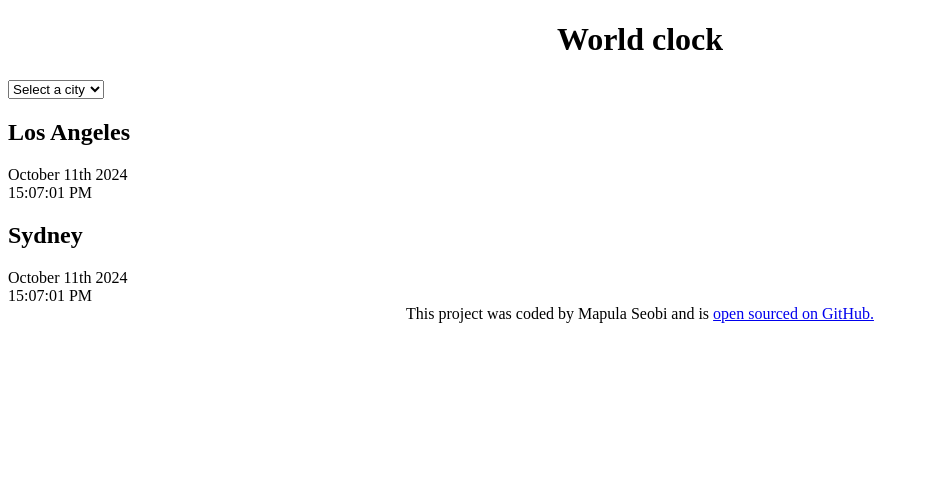
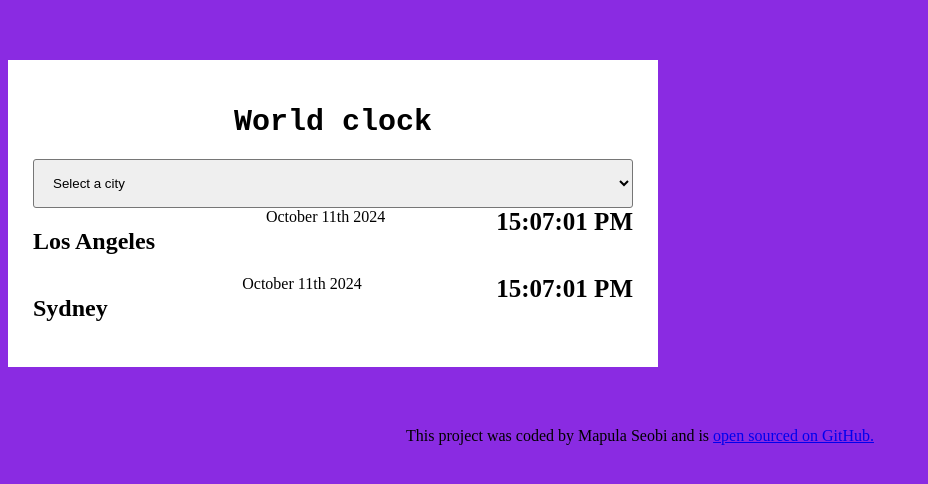
Before and after one commit to Puula066/world-clock-project, a plain HTML site: page index.html in a window 1280 px wide. Shown: the whole page, without its empty margins (0-928 px from the left). Drawn offline with Linux system fonts and the light colour scheme.

Commit message:
Added style.css

```diff
--- a/CSS/style.css
+++ b/CSS/style.css
@@ -1,6 +1,44 @@
 h1 {
   text-align: center;
+  font-size: 30px;
+  font-family: "Courier New", Courier, monospace;
 }
+
+h2 {
+  margin: o;
+}
+
+select {
+  display: block;
+  width: 100%;
+  border-radius: 3px;
+  padding: 15px;
+  font: size 20px;
+}
+
+body {
+  background-color: blueviolet;
+}
+
+.container {
+  max-width: 600px;
+  margin: 0 auto;
+  background: white;
+  padding: 25px;
+  margin: 60px 0;
+  box-shadow: 10px;
+}
+
+.city {
+  display: flex;
+  justify-content: space-between;
+}
+
+.time {
+  font-size: 25px;
+  font-weight: bold;
+}
+
 footer {
   text-align: center;
 }
```
